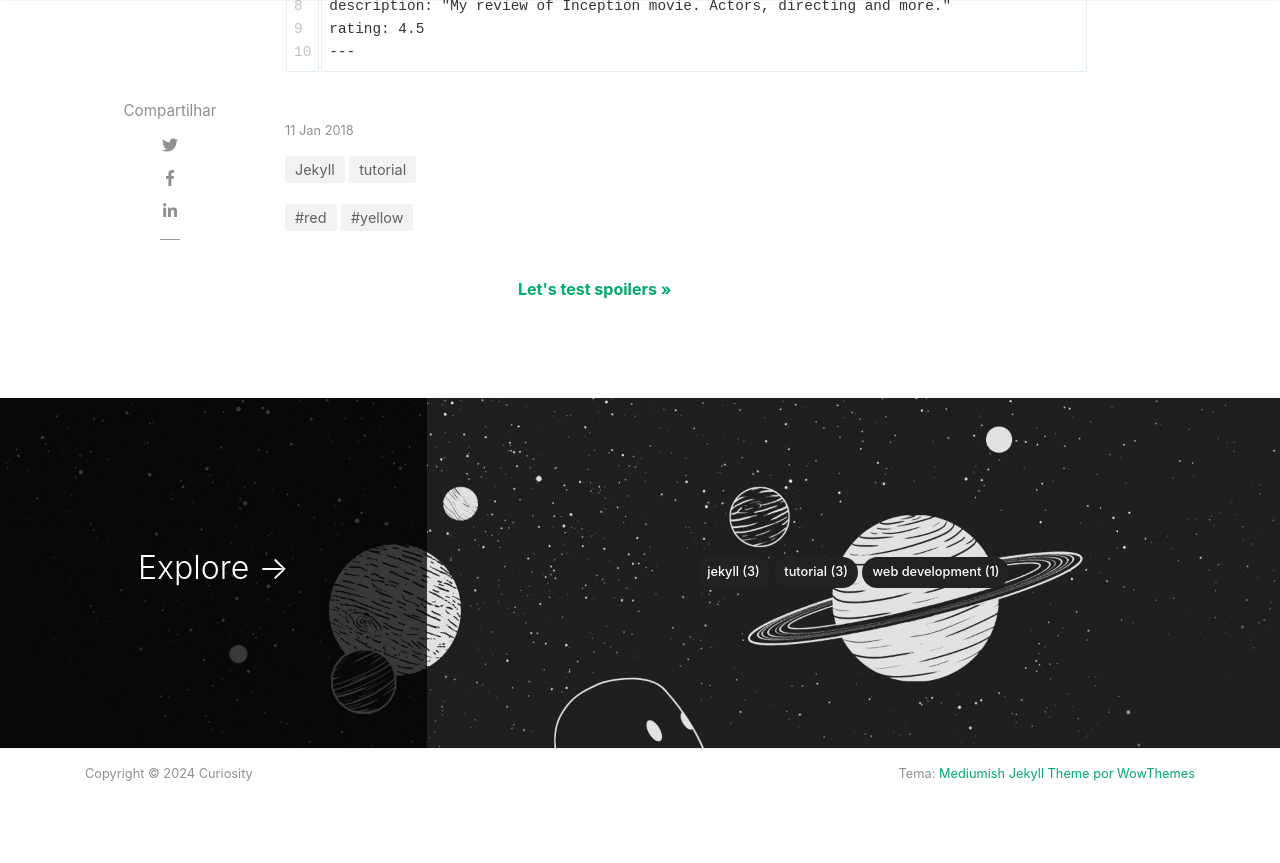
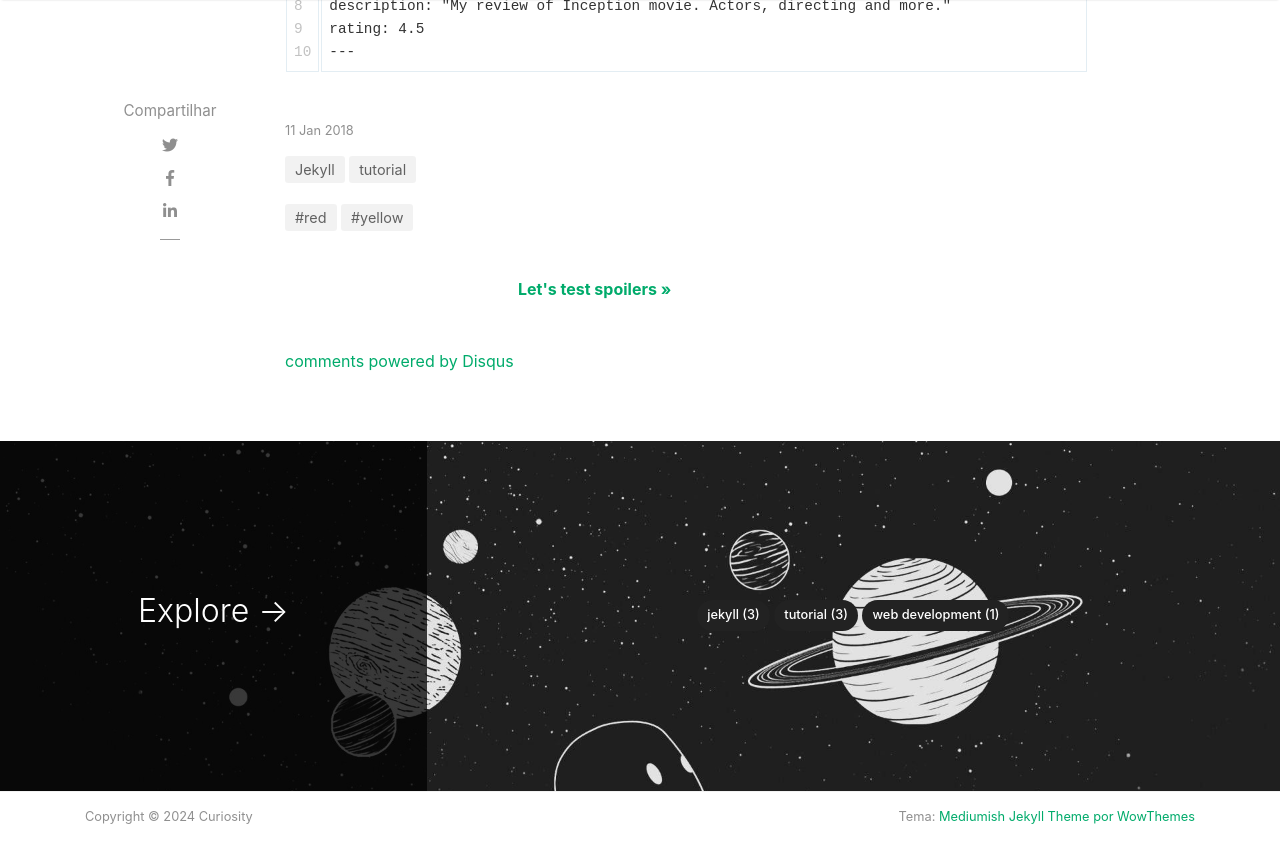
Before and after one commit to davidalecrim1/blog, a Jekyll site: the page built from _posts/2018-01-11-customer-service.md, in a window 1280 px wide and 900 px high, scrolled down 998 px. Shown: the top 863 px of the window. Built offline with Jekyll 4.4.1, drawn with Linux system fonts in a browser that asks for light colours; nearby versions of some CDN libraries; comment, search, counter and statistics services are not loaded.

Commit message:
adicionar disqus

```diff
--- a/_includes/disqus.html
+++ b/_includes/disqus.html
@@ -1,4 +1,4 @@
-<!-- <section class="disqus">
+<section class="disqus">
     <div id="disqus_thread"></div>
     <script type="text/javascript">
         var disqus_shortname = '{{site.disqus}}';
@@ -11,4 +11,4 @@
     </script>
     <noscript>Please enable JavaScript to view the <a href="http://disqus.com/?ref_noscript">comments powered by Disqus.</a></noscript>
     <a href="http://disqus.com" class="dsq-brlink">comments powered by <span class="logo-disqus">Disqus</span></a>
-</section> -->
+</section>
```
